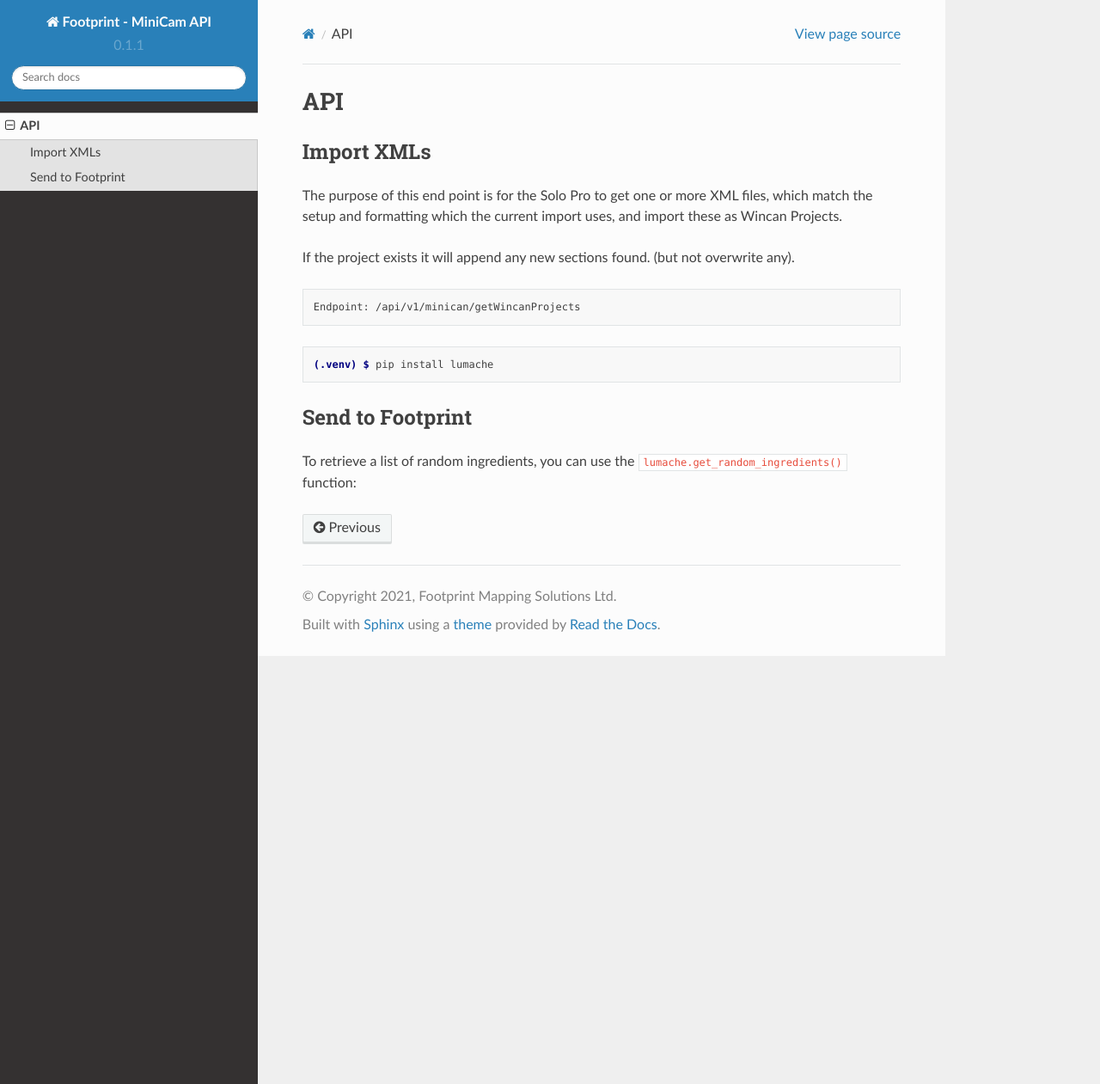
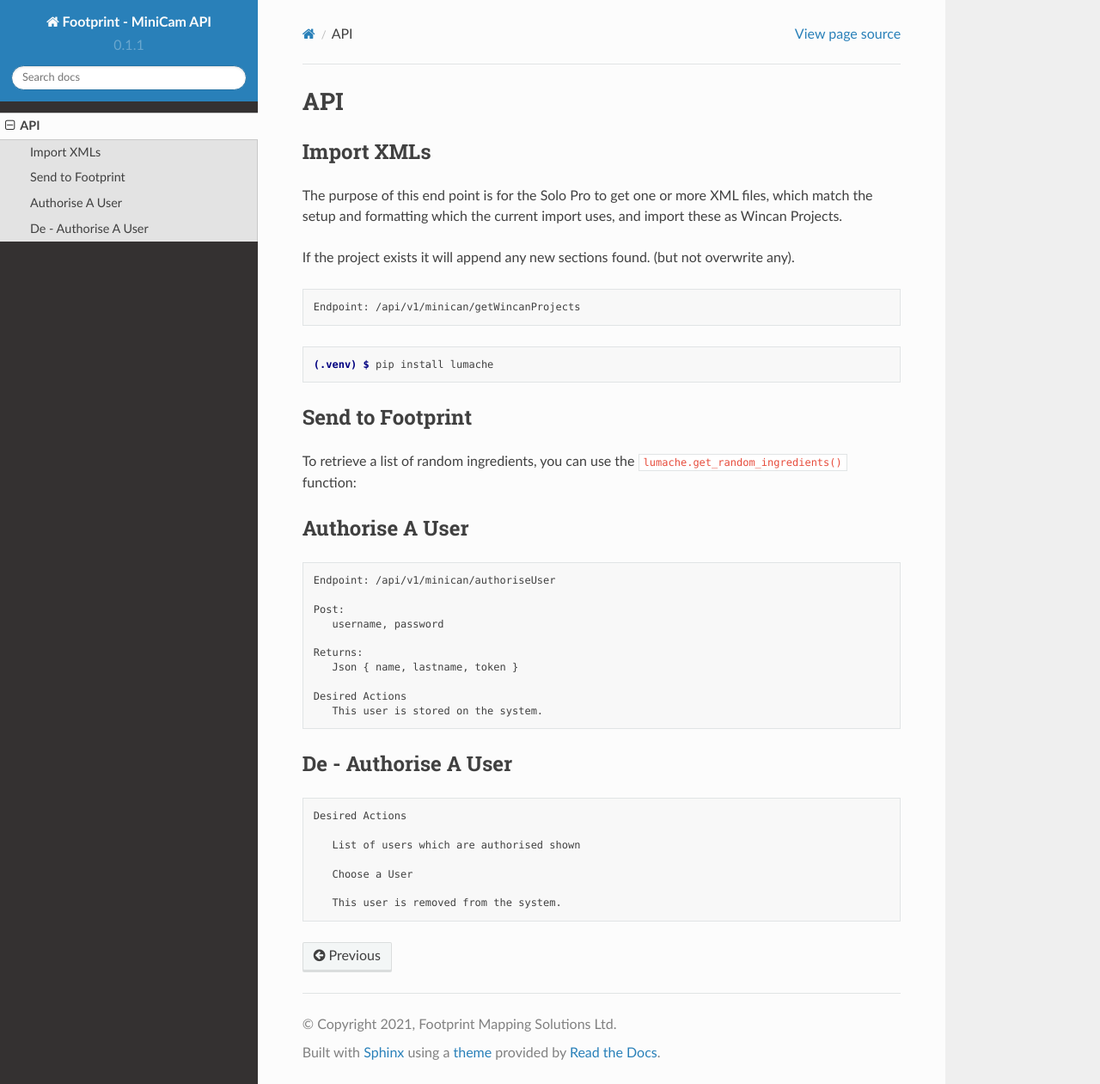
Before and after one commit to matthiscock/minicamapi, a Sphinx documentation site: the page built from docs/source/api.rst, in a window 1280 px wide and 1261 px high. Shown: the whole window at 86% size. Built offline with Sphinx 7.4.7 and the Read the Docs theme 2.0.0, drawn with Linux system fonts in a browser that asks for light colours; pages that are not in the unit, such as notebooks, are missing from menus.

Commit message:
Update api.rst

```diff
--- a/docs/source/api.rst
+++ b/docs/source/api.rst
@@ -25,3 +25,37 @@ Send to Footprint
 
 To retrieve a list of random ingredients,
 you can use the ``lumache.get_random_ingredients()`` function:
+
+
+
+
+
+Authorise A User
+----------------
+
+.. code-block:: php
+
+   Endpoint: /api/v1/minican/authoriseUser
+
+   Post:
+      username, password
+
+   Returns:
+      Json { name, lastname, token }
+
+   Desired Actions
+      This user is stored on the system.
+
+
+De - Authorise A User
+----------------
+
+.. code-block:: php
+
+   Desired Actions
+
+      List of users which are authorised shown
+
+      Choose a User
+
+      This user is removed from the system.
```
